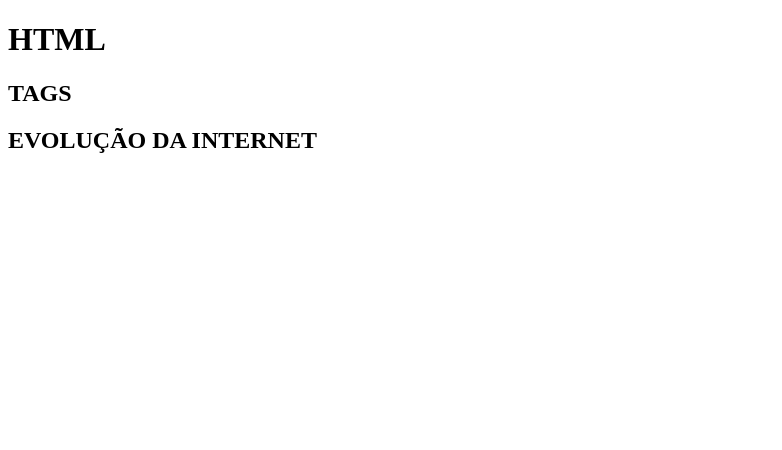
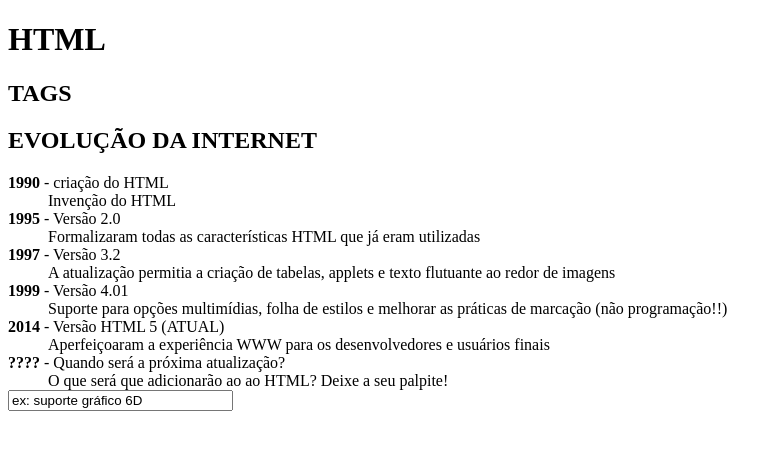
Before and after one commit to WilliamSchevisbisky/primeiro-site, a plain HTML site: page index.html in a window 1280 px wide. Shown: the whole page, without its empty margins (0-782 px from the left). Drawn offline with Linux system fonts and the light colour scheme.

Commit message:
novo update

```diff
--- a/index.html
+++ b/index.html
@@ -12,5 +12,22 @@
     <H2>TAGS</H2>
 
     <h2>EVOLUÇÃO DA INTERNET</h2>
+
+    <dl>
+        <dt><b>1990</b> - criação do HTML</dt>
+        <dd>Invenção do HTML</dd>
+        <dt><b>1995</b> - Versão 2.0</dt>
+        <dd>Formalizaram todas as características HTML que já eram utilizadas</dd>
+        <dt><b>1997</b> - Versão 3.2</dt>
+        <dd>A atualização permitia a criação de tabelas, applets e texto flutuante ao redor de imagens</dd>
+        <dt><b>1999</b> - Versão 4.01</dt>
+        <dd>Suporte para opções multimídias, folha de estilos e melhorar as práticas de marcação (não programação!!)</dd>
+        <dt><b>2014</b> - Versão HTML 5 (ATUAL)</dt>
+        <dd>Aperfeiçoaram a experiência WWW para os desenvolvedores e usuários finais</dd>
+        <dt><b>????</b> - Quando será a próxima atualização?
+        <dd>O que será que adicionarão ao ao HTML? Deixe a seu palpite!</dd>
+        <input type="text" size="25" value="ex: suporte gráfico 6D" />
+
+    </dl>
 </body>
 </html>
```
